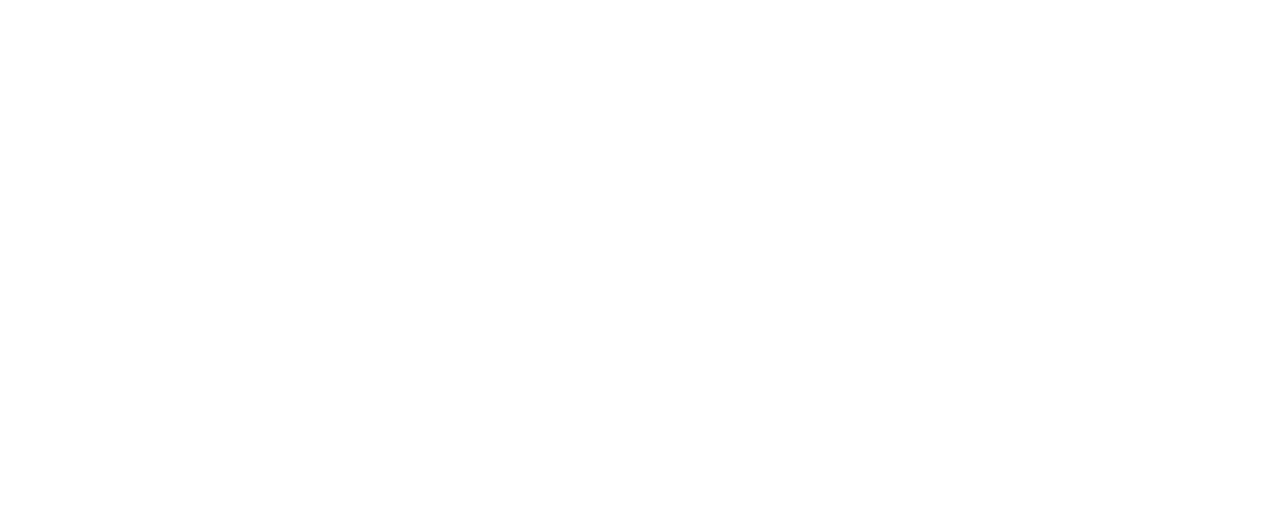
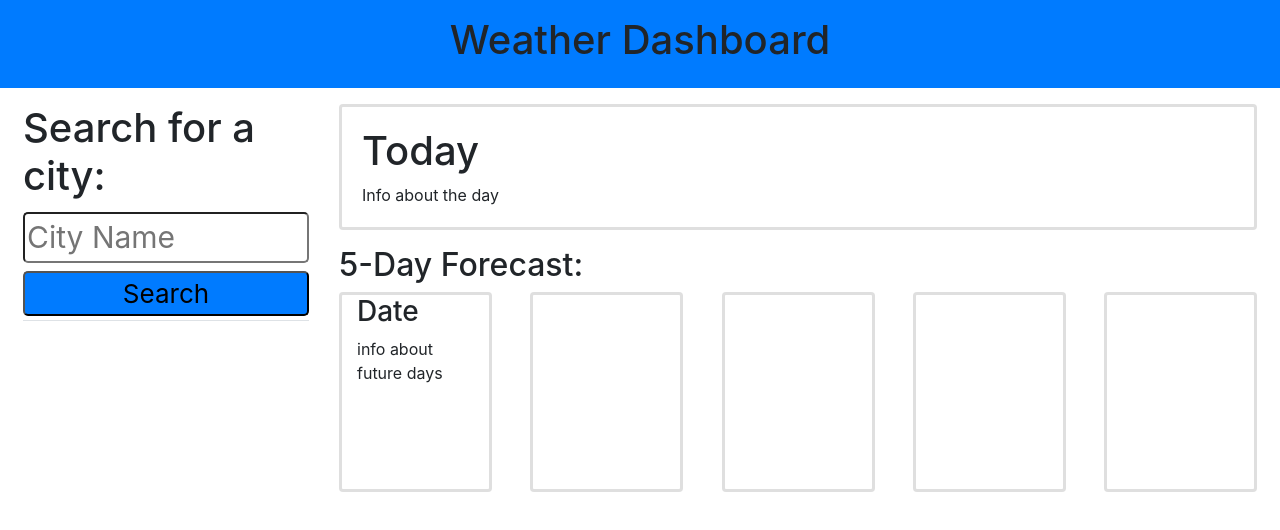
Before and after one commit to MHranek/Weather-Dashboard, a plain HTML site: page index.html in a window 1280 px wide. Drawn offline with nearby package versions, Linux system fonts and the light colour scheme.

Commit message:
Page structure laid out and search button returns user input of the text field

```diff
--- a/assets/css/style.css
+++ b/assets/css/style.css
@@ -0,0 +1,17 @@
+button {
+    border-radius: 5px;
+    font-size:26px;
+}
+
+input {
+    border-radius: 5px;
+    font-size:30px;
+}
+
+#forecast-cards {
+    height: 200px;
+}
+
+.card {
+    border-width: 3px;
+}
--- a/assets/js/script.js
+++ b/assets/js/script.js
@@ -0,0 +1,23 @@
+// Elements
+var searchBtnEl = $('#search-btn');
+
+// Search for a city
+var searchCity = function (event) {
+    event.preventDefault();
+    // get input from the user
+    var inputCity = $('#input-city').val().trim();
+    if (!inputCity) {
+        console.log('You must type in a city name');
+        return;
+    } else {
+        console.log(inputCity);
+    }
+    // fetch data from openWeatherAPI
+
+    // call function to display data
+
+    // call function to save user search as a favorite city in the list
+
+}
+
+searchBtnEl.on('click', searchCity);
--- a/index.html
+++ b/index.html
@@ -1,13 +1,54 @@
 <!DOCTYPE html>
 <html lang="en">
+
 <head>
     <meta charset="UTF-8">
     <meta http-equiv="X-UA-Compatible" content="IE=edge">
     <meta name="viewport" content="width=device-width, initial-scale=1.0">
-    <link href='./assets/css/style.css'>
-    <title>Document</title>
+    <link rel="stylesheet" href="https://cdnjs.cloudflare.com/ajax/libs/twitter-bootstrap/4.5.0/css/bootstrap.min.css">
+    <link rel="stylesheet" href="./assets/css/style.css">
+    <title>Weather Dahsboard</title>
 </head>
-<body>
-    <script src='./assets/js/script.js'></script>
+
+<body class="vh-100">
+    <header class="text-center bg-primary p-3 mb-3">
+        <h1>Weather Dashboard</h1>
+    </header>
+    <main class="row m-2">
+        <section class="col-12 col-md-3 flex-column">
+            <div class="d-flex flex-column border-bottom">
+                <h1>Search for a city:</h1>
+                <input id="input-city" class="my-1" type="text" placeholder="City Name">
+                <button class="my-1 bg-primary" id="search-btn">Search</button>
+            </div>
+            <ul id="saved-cities-list">
+                <!-- saved cities -->
+            </ul>
+        </section>
+        <section class="col-12 col-md-9">
+            <div class="card">
+                <div class="card-body">
+                    <h1>Today</h1>
+                    <p class="card-text">Info about the day</p>
+                </div>
+            </div>
+            <div class="py-3">
+                <h2>5-Day Forecast:</h2>
+                <div id="forecast-cards" class="d-flex justify-content-between">
+                    <div class="card col-12 col-md-2">
+                        <h3>Date</h3>
+                        <p>info about future days</p>
+                    </div>
+                    <div class="card col-12 col-md-2"></div>
+                    <div class="card col-12 col-md-2"></div>
+                    <div class="card col-12 col-md-2"></div>
+                    <div class="card col-12 col-md-2"></div>
+                </div>
+            </div>
+        </section>
+    </main>
+    <script src="https://cdnjs.cloudflare.com/ajax/libs/jquery/3.5.1/jquery.slim.min.js"></script>
+    <script src="./assets/js/script.js"></script>
 </body>
+
 </html>
```
